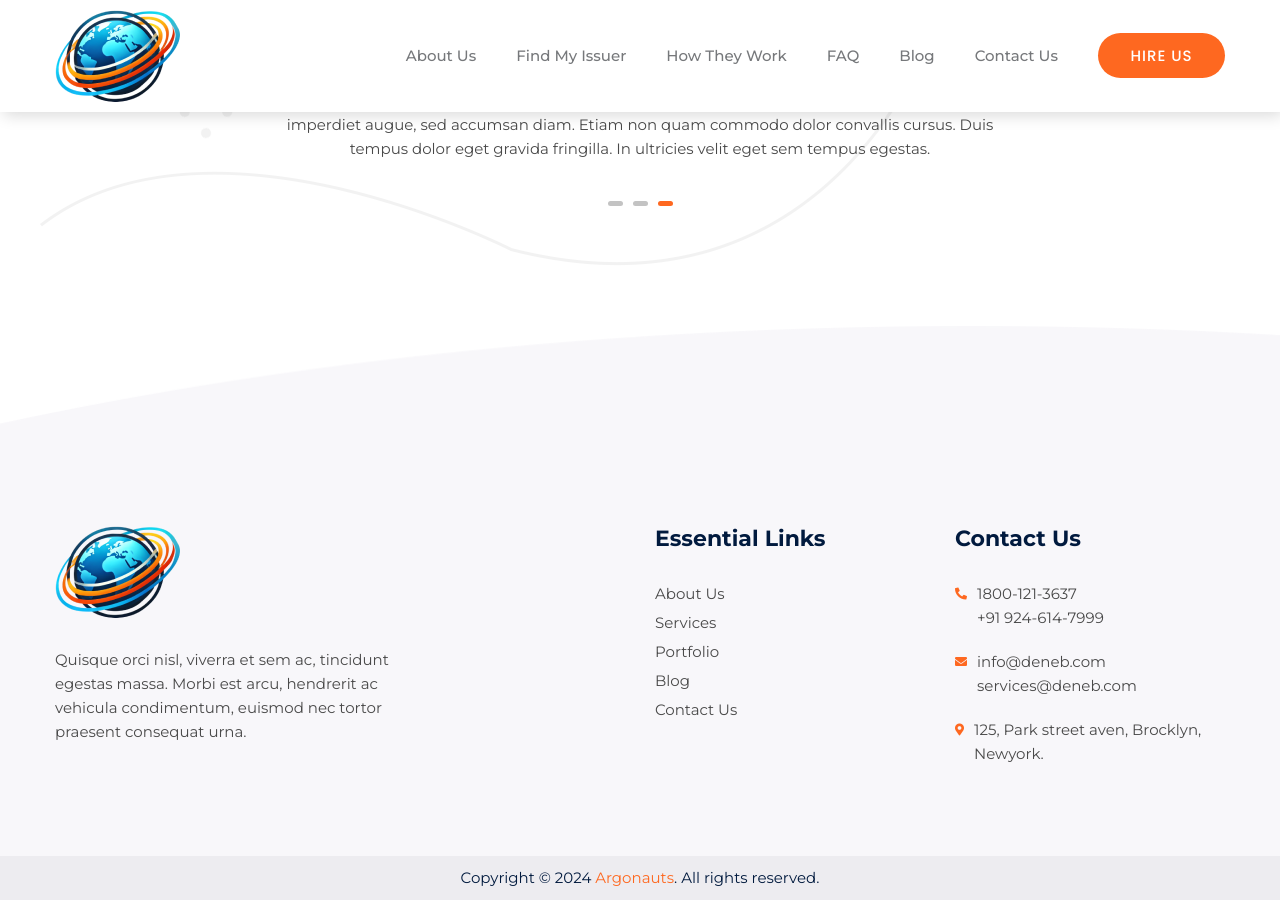
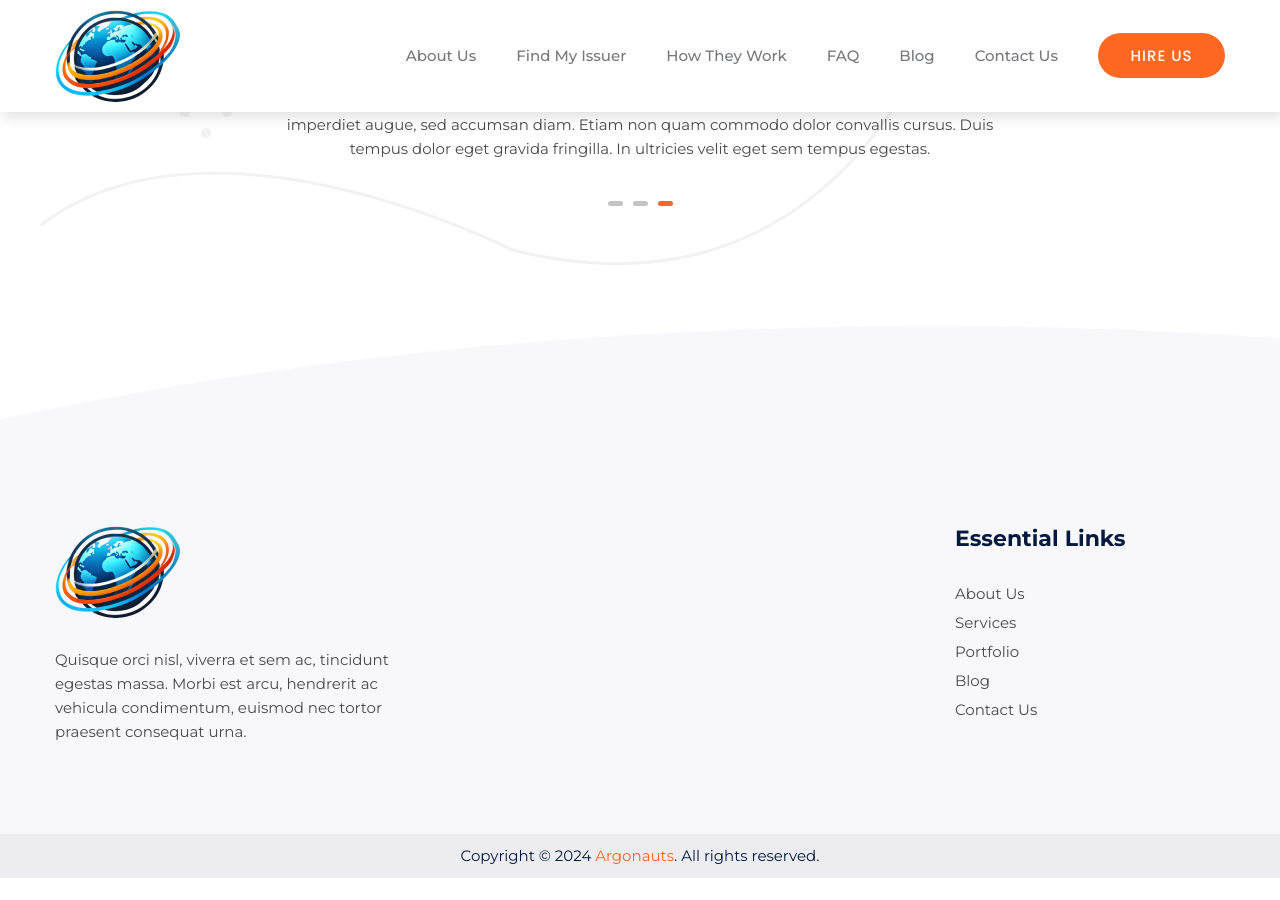
Before and after one commit to HL7/ipa-website, a Jekyll site: the page built from index.md, in a window 1280 px wide and 900 px high, scrolled down 4821 px. Built offline with Jekyll 4.4.1, drawn with Linux system fonts in a browser that asks for light colours; comment, search, counter and statistics services are not loaded; after the commit the page ends 5699 px from its top, so only the background shows below that.

Commit message:
(ARG-99) 🔥 Remove contact column from footer
Signed-off-by: GitHub <noreply@github.com>

```diff
--- a/_includes/footer.html
+++ b/_includes/footer.html
@@ -22,7 +22,7 @@
 						</ul>
 					</div>
 				</div>
-				<div class="col-lg-3 col-md-6 col-sm-12 offset-lg-2">
+				<div class="col-md-3 col-sm-12 offset-md-3 offset-lg-5">
 					<div class="widget widget_link">
 						<div class="widget_title">
 							<h4>Essential Links</h4>
@@ -34,41 +34,6 @@
 							<li><a href="/blog">Blog</a></li>
 							<li><a href="/contact">Contact Us</a></li>
 						</ul>
-					</div>
-				</div>
-				<div class="col-lg-3 col-md-6 col-sm-12">
-					<div class="widget widget_contact">
-						<div class="widget_title">
-							<h4>Contact Us</h4>
-						</div>
-						<div class="contact_info">
-							<div class="single_info">
-								<div class="icon">
-									<i class="fas fa-phone-alt"></i>
-								</div>
-								<div class="info">
-									<p><a href="tel:+919246147999">1800-121-3637</a></p>
-									<p><a href="tel:+919246147999">+91 924-614-7999</a></p>
-								</div>
-							</div>
-							<div class="single_info">
-								<div class="icon">
-									<i class="fas fa-envelope"></i>
-								</div>
-								<div class="info">
-									<p><a href="mailto:info@deneb.com">info@deneb.com</a></p>
-									<p><a href="mailto:services@deneb.com">services@deneb.com</a></p>
-								</div>
-							</div>
-							<div class="single_info">
-								<div class="icon">
-									<i class="fas fa-map-marker-alt"></i>
-								</div>
-								<div class="info">
-									<p>125, Park street aven, Brocklyn,<span>Newyork.</span></p>
-								</div>
-							</div>
-						</div>
 					</div>
 				</div>
 			</div>
```
